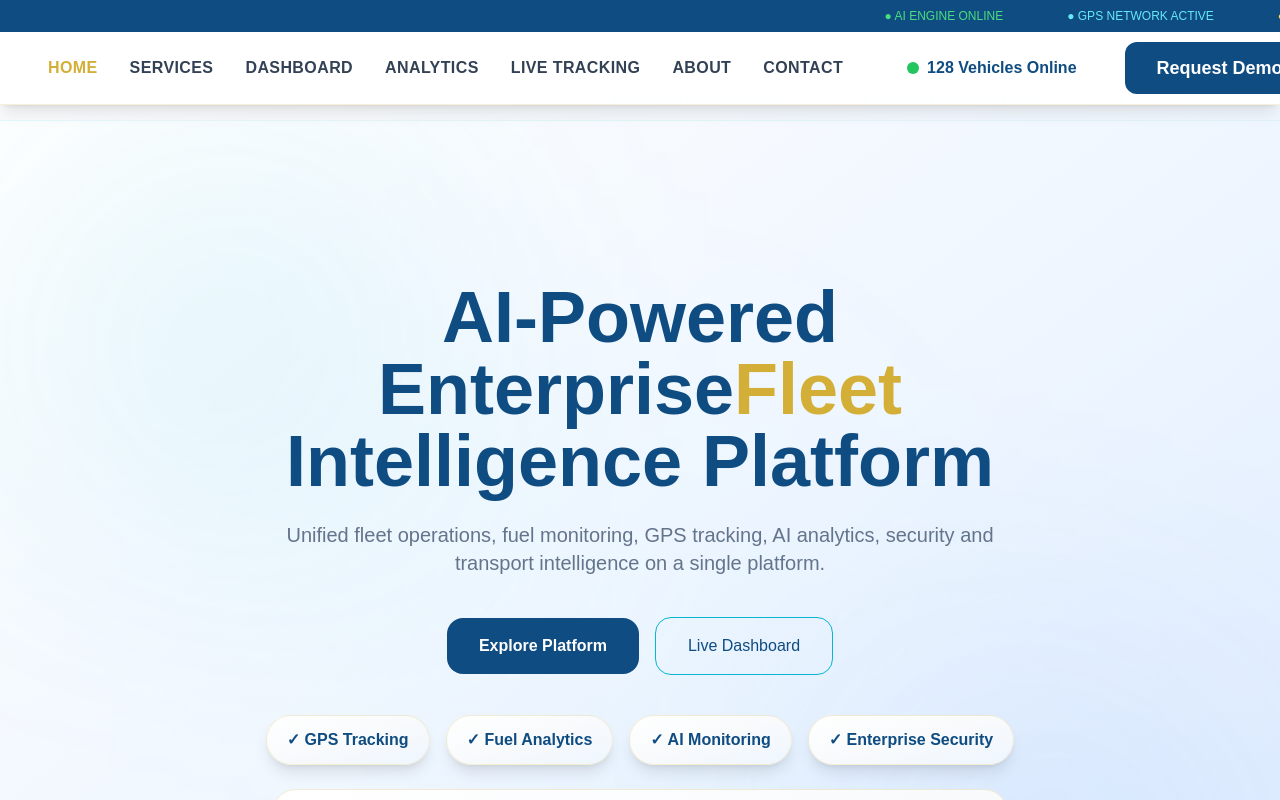
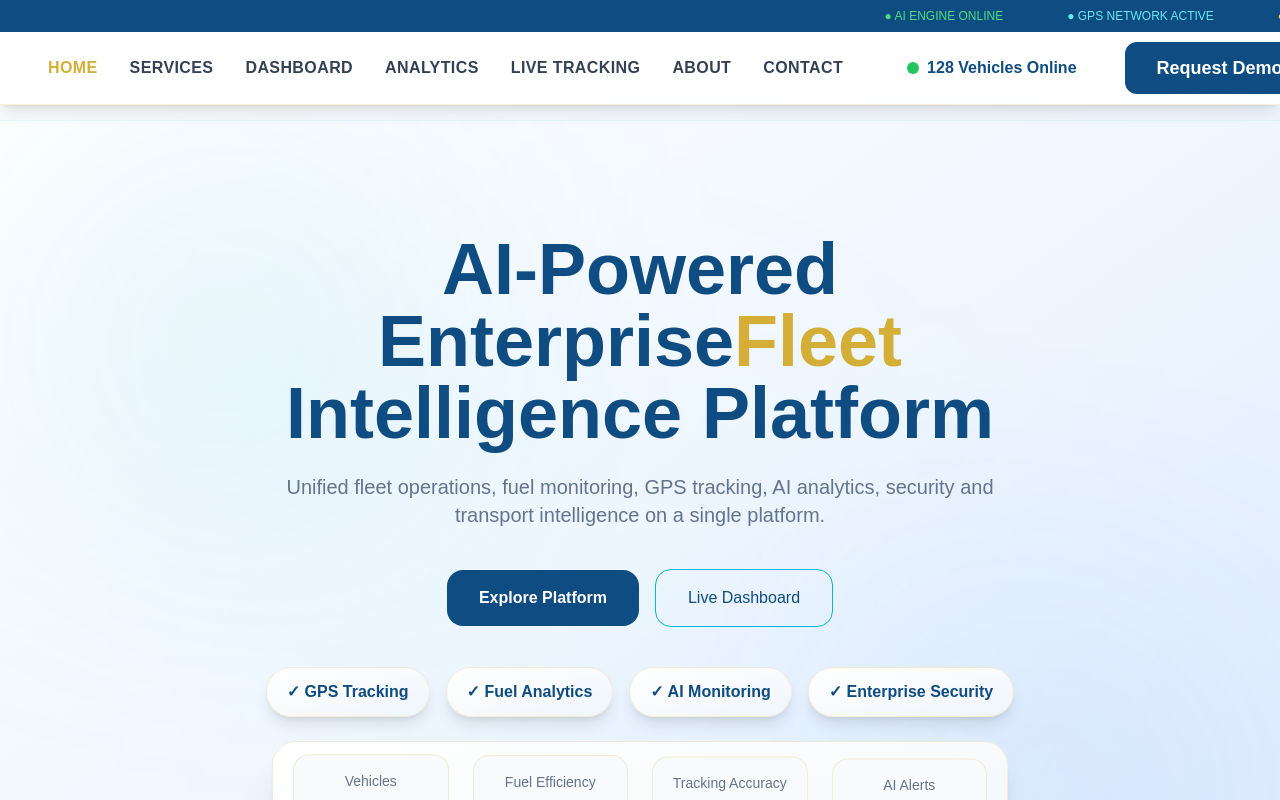
Before and after one commit to pritam1991verma/bdph-fleet-intelligence, a React (Vite) app: page / in a window 1280 px wide. Shown: the top 800 px of the page. Built offline with nearby package versions, Linux system fonts and the light colour scheme.

Commit message:
Update Home.tsx

```diff
--- a/src/pages/Home.tsx
+++ b/src/pages/Home.tsx
@@ -139,10 +139,9 @@ return (
   flex-col
   items-center
   justify-center
-  pt-32
+  min-h-[85vh]
+  pt-28
   pb-12
-  md:pt-40
-  md:pb-16
   text-center
   px-4
   sm:px-6
```
